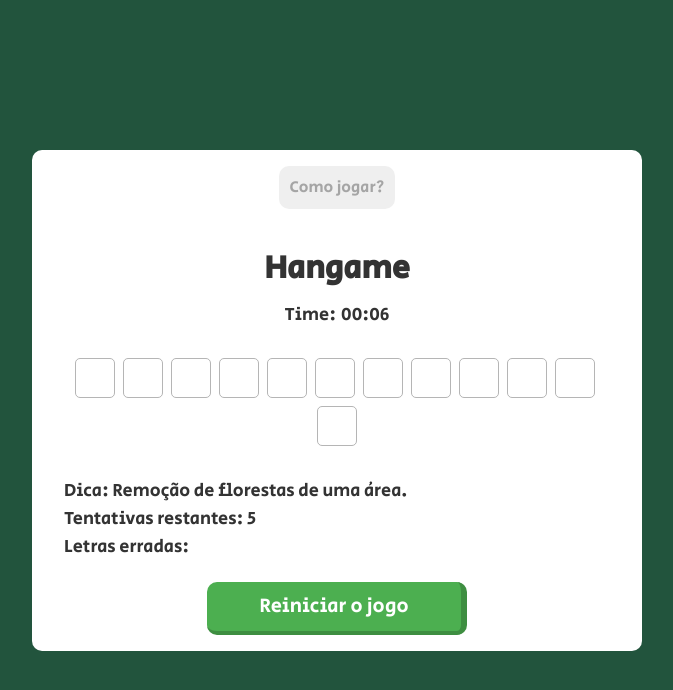
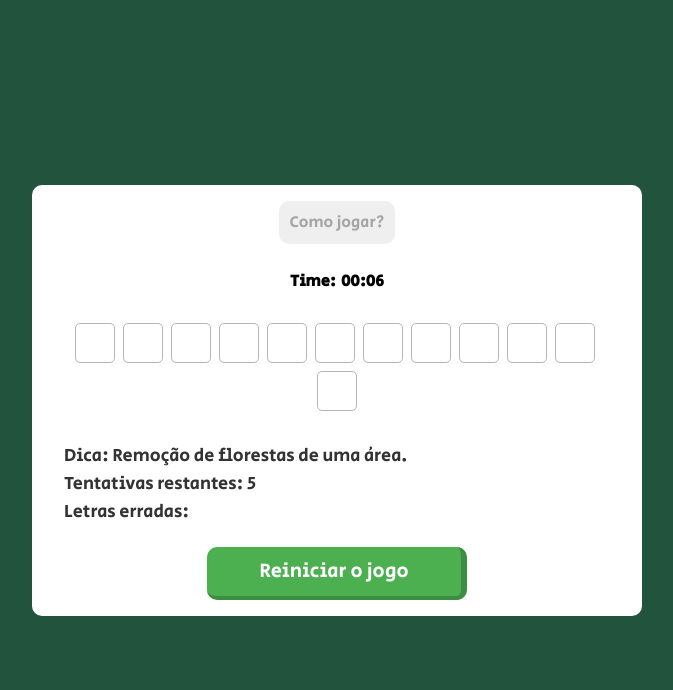
Before and after one commit to italovarzone/eco-games, a PHP site: page /jogos/forca/index.html in a window 1280 px wide. Shown: the top 690 px of the page, without its empty margins (303-976 px from the left). Run offline with PHP 8.4, Linux system fonts and the light colour scheme.

Commit message:
feat: padronização dos timers, remoção do nome dos games

```diff
--- a/src/jogos/cacapalavras/css/style.css
+++ b/src/jogos/cacapalavras/css/style.css
@@ -39,6 +39,7 @@ body {
   border-radius: 10px;
   cursor: pointer;
   transition: background-color 0.3s;
+  margin-bottom: 10px;
 }
 
 #help-button:hover {
@@ -179,7 +180,7 @@ body {
   }
 
   #timer {
-    font-size: 13px;
+    font-size: 16px;
     font-weight: bold;
   }
 
--- a/src/jogos/cacapalavras/index.html
+++ b/src/jogos/cacapalavras/index.html
@@ -20,7 +20,6 @@
         <div class="container-button-help">
           <button id="help-button" onclick="showHelp()">Como jogar?</button>
         </div>
-        <h2>CrossWorld</h2>
         <div class="word-list" id="wordList"></div>
         <div id="crossword" class="crossword"></div>
         <div id="timer">Tempo: 00:00</div>
--- a/src/jogos/forca/index.html
+++ b/src/jogos/forca/index.html
@@ -28,7 +28,6 @@
            <button id="help-button" onclick="showHelp()">Como jogar?</button>
         </div>
 
-        <h1 id="game-title">Hangame</h1>
         <div id="game-container">
             <div class="record-container">
                 <div class="tempo">
--- a/src/jogos/forca/style.css
+++ b/src/jogos/forca/style.css
@@ -127,16 +127,15 @@ body {
   display: flex;
   align-items: center;
   justify-content: center;
-  font-size: 18px;
+  font-size: 16px;
+  font-weight: bold;
   font-family: var(--fonte-gamer);
-  color: var(--cor-texto);
 }
 
 .record-container #time {
-  font-size: 18px;
-  font-family: var(--fonte-gamer);
-  color: var(--cor-texto);
+  font-size: 16px;
   margin-left: 5px;
+  font-weight: bold;
 }
 
 .container .content {
--- a/src/jogos/quiz/css/style.css
+++ b/src/jogos/quiz/css/style.css
@@ -65,6 +65,7 @@ body {
     border-radius: 10px;
     cursor: pointer;
     transition: background-color 0.3s;
+    margin-bottom: 10px;
 }
 
 #help-button:hover {
--- a/src/jogos/quiz/index.html
+++ b/src/jogos/quiz/index.html
@@ -30,7 +30,6 @@
         <div class="container-button-help">
           <button id="help-button" onclick="showHelp()">Como jogar?</button>
         </div>
-        <h1>Green Genius</h1>
       </div>
       <div id="quiz-container-questions" style="display: none;">
         <div id="timer">Tempo restante: 20 s</div>
```
Also changed, not shown: src/jogos/ecopuzzle/css/style.css (+10 -3 lines).
